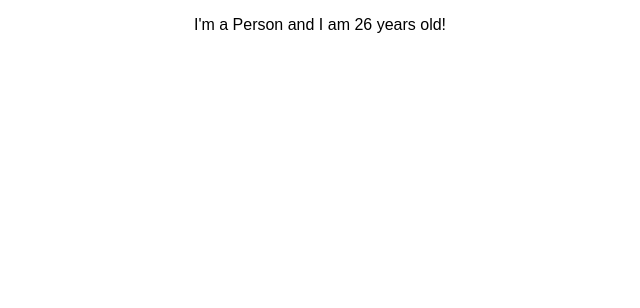
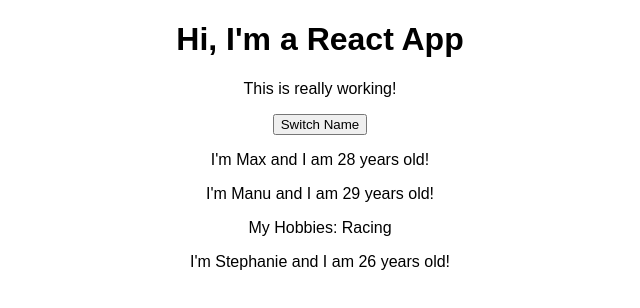
Before and after one commit to jonathanhellstrand/create-react-guide, a React (Create React App) app: page / in a window 1280 px wide. Shown: the top 308 px of the page, without its empty margins (320-960 px from the left). Built offline with nearby package versions, Linux system fonts and the light colour scheme.

Commit message:
lesson 43

```diff
--- a/src/App.js
+++ b/src/App.js
@@ -3,10 +3,34 @@ import './App.css';
 import Person from './Person/Person';
 
 class App extends Component {
+  state = {
+    persons: [
+      { name: 'Max', age: 28 },
+      { name: 'Manu', age: 29 },
+      { name: 'Stephanie', age: 26 }
+    ],
+    otherState: 'some other value'
+  }
+
+  switchNameHandler = () => {
+    // console.log('Was clicked!');
+    // DONT'T DO THIS: this.state.persons[0].name = 'Maximilian';
+    this.setState({persons: [
+      { name: 'Maximilian', age: 28 },
+      { name: 'Manu', age: 29 },
+      { name: 'Stephanie', age: 27 }
+    ]})
+  }
+
   render() {
     return (
       <div className="App">
-        <Person />
+        <h1>Hi, I'm a React App</h1>
+        <p>This is really working!</p>
+        <button onClick={this.switchNameHandler}>Switch Name</button>
+        <Person name={this.state.persons[0].name} age={this.state.persons[0].age} />
+        <Person name={this.state.persons[1].name} age={this.state.persons[1].age}>My Hobbies: Racing</Person>
+        <Person name={this.state.persons[2].name} age={this.state.persons[2].age} />
       </div>
     );
   }
--- a/src/Person/Person.js
+++ b/src/Person/Person.js
@@ -1,7 +1,12 @@
 import React from 'react'
 
-const person = () => {
-    return <p>I'm a Person and I am {Math.floor(Math.random() * 30)} years old!</p>
+const person = ( props ) => {
+    return (
+        <div>
+            <p>I'm {props.name} and I am {props.age} years old!</p>
+            <p>{props.children}</p>
+        </div>
+    )
 };
 
 export default person;
```
